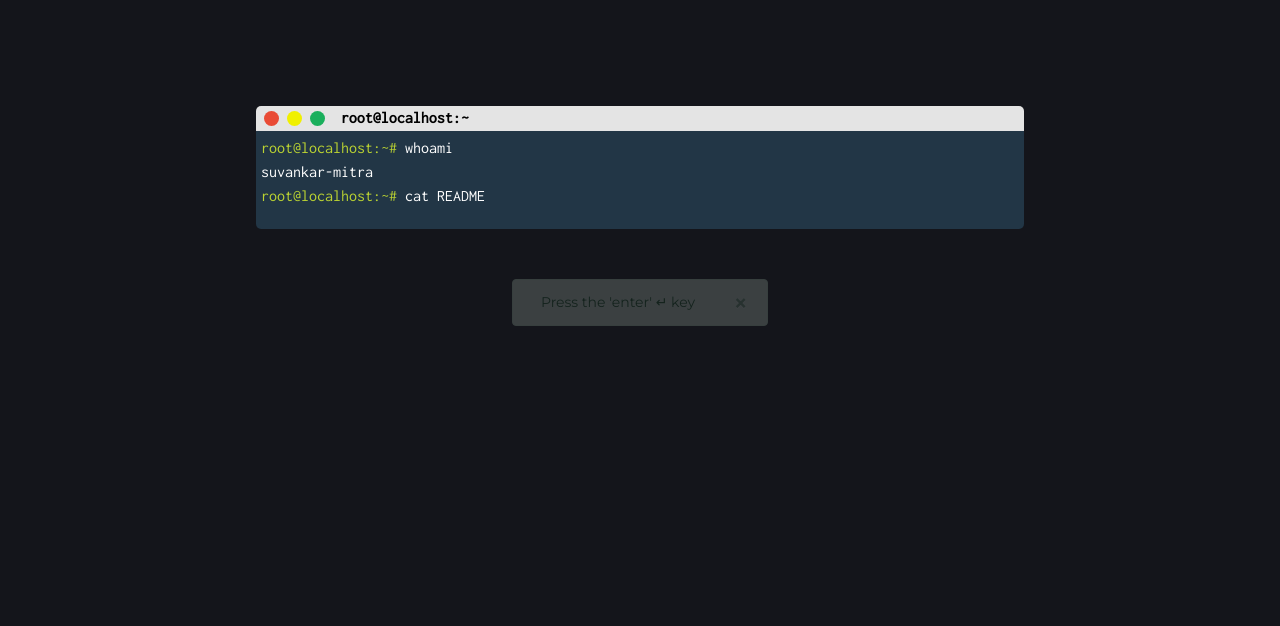
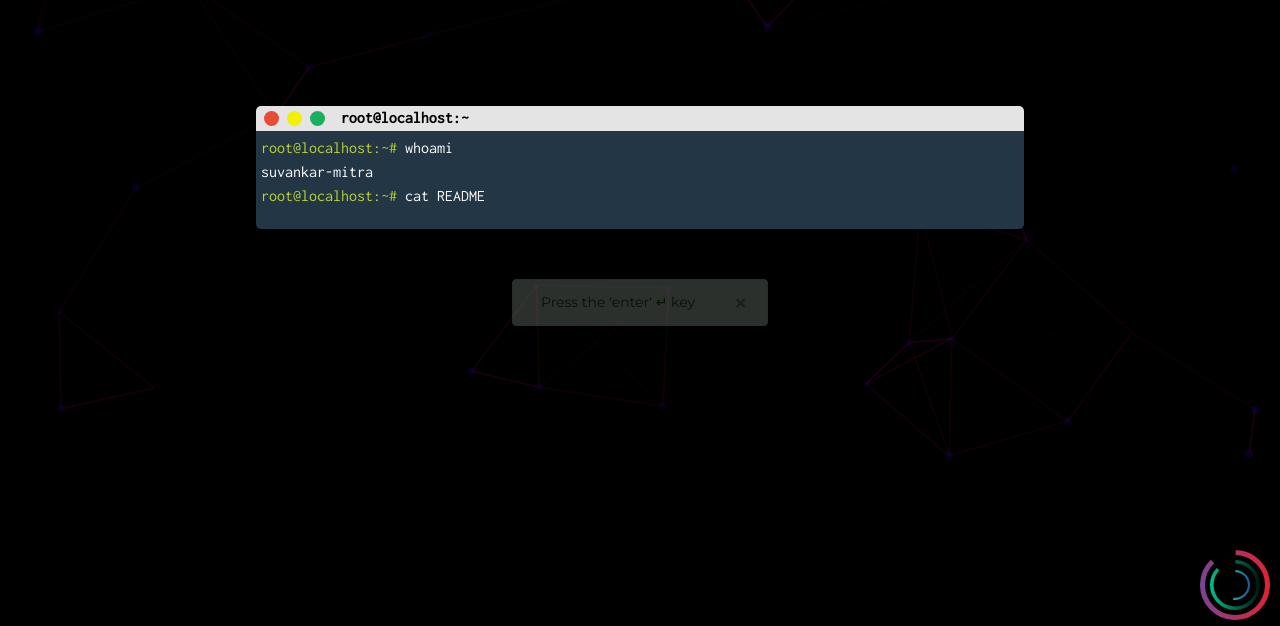
Before and after one commit to suvankar-mitra/suvankarmitra.com, a website: page static/home.html in a window 1280 px wide. Shown: the part 174-800 px from the top of the page. Drawn offline with nearby package versions, Linux system fonts and the light colour scheme.

Commit message:
Add particles and circle-clock

```diff
--- a/package.json
+++ b/package.json
@@ -11,6 +11,8 @@
   "dependencies": {
     "express": "^4.16.3",
     "helmet": "^3.12.0",
+    "jquery-circle-progress": "^1.2.2",
+    "particlesjs": "^2.2.2",
     "serve-favicon": "^2.4.5"
   }
 }
--- /dev/null
+++ b/static/assets/particles.json
@@ -0,0 +1,110 @@
+{
+    "particles": {
+      "number": {
+        "value": 40,
+        "density": {
+          "enable": true,
+          "value_area": 800
+        }
+      },
+      "color": {
+        "value": "#1c00a9"
+      },
+      "shape": {
+        "type": "circle",
+        "stroke": {
+          "width": 0,
+          "color": "#000000"
+        },
+        "polygon": {
+          "nb_sides": 5
+        },
+        "image": {
+          "src": "",
+          "width": 100,
+          "height": 100
+        }
+      },
+      "opacity": {
+        "value": 0.2,
+        "random": true,
+        "anim": {
+          "enable": false,
+          "speed": 1,
+          "opacity_min": 0.1,
+          "sync": false
+        }
+      },
+      "size": {
+        "value": 4,
+        "random": false,
+        "anim": {
+          "enable": false,
+          "speed": 80,
+          "size_min": 0.1,
+          "sync": true
+        }
+      },
+      "line_linked": {
+        "enable": true,
+        "distance": 200,
+        "color": "#aa0069",
+        "opacity": 0.2,
+        "width": 2
+      },
+      "move": {
+        "enable": true,
+        "speed": 3,
+        "direction": "none",
+        "random": false,
+        "straight": false,
+        "out_mode": "bounce",
+        "bounce": false,
+        "attract": {
+          "enable": false,
+          "rotateX": 600,
+          "rotateY": 1200
+        }
+      }
+    },
+    "interactivity": {
+      "detect_on": "window",
+      "events": {
+        "onhover": {
+          "enable": false,
+          "mode": "repulse"
+        },
+        "onclick": {
+          "enable": false,
+          "mode": "push"
+        },
+        "resize": true
+      },
+      "modes": {
+        "grab": {
+          "distance": 800,
+          "line_linked": {
+            "opacity": 0.2
+          }
+        },
+        "bubble": {
+          "distance": 800,
+          "size": 80,
+          "duration": 2,
+          "opacity": 0.2,
+          "speed": 3
+        },
+        "repulse": {
+          "distance": 20,
+          "duration": 0.4
+        },
+        "push": {
+          "particles_nb": 4
+        },
+        "remove": {
+          "particles_nb": 2
+        }
+      }
+    },
+    "retina_detect": true
+  }
--- a/static/css/home.css
+++ b/static/css/home.css
@@ -1,6 +1,7 @@
 html {
     overflow:auto;
 }
+
 /* width */
 ::-webkit-scrollbar {
     width: 5px;
@@ -23,7 +24,7 @@ html {
 
 /* background: url('/static/img/pexels-photo.jpg'); */
 .bg {
-    background: #14151b;
+    background: #000000;
     background-size: cover;
     background-repeat: no-repeat;
     position: relative;
@@ -90,3 +91,68 @@ html {
 #press-enter {
     opacity: 0.2;
 }
+
+.background {
+    position: absolute;
+    display: block;
+    top: 0;
+    left: 0;
+    z-index: 0;
+  }
+ #particles-js {
+     position: absolute;
+     width: 100%;
+     z-index: -10;
+ }
+
+ /* .circle {
+	width: 50px;
+    margin: 6px 2px 2px;
+    display: inline-block;
+    position: relative;
+    text-align: center;
+	vertical-align: top;
+} */
+
+#circle-h{
+    width: 60px;
+    bottom: 0px;
+    right: 20px;
+    display: inline-block;
+    position: fixed;
+    text-align: center;
+	vertical-align: top;
+}
+#circle-m{
+    width: 40px;
+    right: 30px;
+    bottom: 10px;
+    display:inline-block;
+    position: fixed;
+    text-align: center;
+	vertical-align: top;
+}
+#circle-s{
+    width: 25px;
+    right: 35px;
+    bottom: 20px;
+    display: inline-block;
+    position: fixed;
+    text-align: center;
+	vertical-align: top;
+}
+.circle strong {
+    position: absolute;
+    top: 18px;
+    left: 0;
+    width: 100%;
+    text-align: center;
+    line-height: 15px;
+    font-size: 13px;
+}
+
+.clock {
+    position: fixed;
+    bottom: 25px;
+    right: 25px;
+}
--- a/static/home.html
+++ b/static/home.html
@@ -11,8 +11,7 @@
     <link rel="stylesheet" href="/static/css/terminal.css">
     <link rel="stylesheet" href="/static/css/cursor.css">
 </head>
-<body class="bg" id="body">
-
+<body class="bg">
     <nav class="navbar navbar-expand-sm fixed-top">
         <div class="container-fluid">
             <div class="header-box">
@@ -34,6 +33,7 @@
             </div>
         </div>
     </nav>
+    <div id="particles-js"></div>
     <div class="jumbotron jumbotron-fluid">
         <div class="container text-center">
             <div>
@@ -48,7 +48,7 @@
         <div id="yellow"></div>
         <div id="green"></div>
         <div id="head"><b>root@localhost:~</b></div>
-    </div>
+    </div id="container">
         <div id="screen">
                 <p class="font">
                     <span class="prompt">root@localhost:~# </span>whoami
@@ -124,12 +124,27 @@
             </button>
         </div>
 
+        <div class="">
+            <div class="circle" id="circle-h">
+                <strong id="hour-text"></strong>
+            </div>
+            <div class="circle" id="circle-m">
+                    <strong id="minute-text"></strong>
+            </div>
+            <div class="circle" id="circle-s">
+                    <strong id="second-text"></strong>
+            </div>
+        </div>
+    </div>
 </body>
+<script src="/static/js/particles.min.js"></script>
 <!-- Placed at the end of the document so the pages load faster -->
 <script src="https://code.jquery.com/jquery-3.2.1.slim.min.js" integrity="sha384-KJ3o2DKtIkvYIK3UENzmM7KCkRr/rE9/Qpg6aAZGJwFDMVNA/GpGFF93hXpG5KkN" crossorigin="anonymous"></script>
 <script>window.jQuery || document.write('<script src="/static/js/jquery-slim.min.js"><\/script>')</script>
 <script src="/static/js/popper.min.js"></script>
 <script src="/static/js/bootstrap.min.js"></script>
+<script src="https://ajax.googleapis.com/ajax/libs/jquery/3.1.0/jquery.min.js"></script>
+<script src="/static/js/circle-progress.min.js"></script>
 <script src="/static/js/home.js"></script>
 <link href="https://fonts.googleapis.com/css?family=Montserrat" rel="stylesheet">
 <link href="https://fonts.googleapis.com/css?family=Inconsolata" rel="stylesheet">
--- a/static/js/home.js
+++ b/static/js/home.js
@@ -1,4 +1,8 @@
 $(function() {
+    /* particlesJS.load(@dom-id, @path-json, @callback (optional)); */
+    particlesJS.load('particles-js', '/static/assets/particles.json', function() {
+        console.log('callback - particles.js config loaded');
+    });
     $("#press-enter").hover(()=>{
         console.log("mouse in");
         $("#press-enter").css("opacity",0.5);
@@ -13,4 +17,68 @@ $(function() {
             $("#press-enter").hide();
         }
     });
+    // var progressBarOptions = {
+    //     startAngle: -1.55,
+    //     size: 50,
+    //     value: 0.75,
+    //     fill: {
+    //         gradient: ["#F1F2B5", "#135058"]
+    //     },
+    //     insertMode: "append",
+    //     animation: false
+    // }
+
+    // $('.circle')
+    //     .circleProgress(progressBarOptions);
+
+    // $('#circle-b').circleProgress({
+    //     value : 0.9,
+    //     fill: {
+    //         gradient: ["red", "orange"]
+    //     }
+    // });
+
+    function startTime() {
+        var today = new Date();
+        var h = today.getHours();
+        var m = today.getMinutes();
+        var s = today.getSeconds();
+        var sf = parseFloat(s/60);
+        var hf = parseFloat(h/24);
+        var mf = parseFloat(m/60);
+
+        // $('#second-text').html(s);
+        // $('#minute-text').html(m);
+        // $('#hour-text').html(h);
+        $('#circle-h').circleProgress({
+            value : hf,
+            startAngle: -1.55,
+            size: 70,
+            animation: false,
+            fill: {
+                gradient: ["#7b4397", "#dc2430"]
+            }
+        });
+        $('#circle-m').circleProgress({
+            value : mf,
+            startAngle: -1.55,
+            size: 50,
+            animation: false,
+            fill: {
+                gradient: ["#00bf8f", "#001510"]
+            }
+        });
+        $('#circle-s').circleProgress({
+            value : sf,
+            startAngle: -1.55,
+            size: 30,
+            animation: false,
+            fill: {
+                gradient: ["#43cea2", "#185a9d"]
+            }
+        });
+    }
+    window.setInterval(startTime, 1000);
 });
+
+//https://vincentgarreau.com/particles.js/
```
Also changed, not shown: static/js/circle-progress.min.js (added), static/js/particles.min.js (added), 1 other file. Lines whose indentation alone changed are shown as unchanged.
